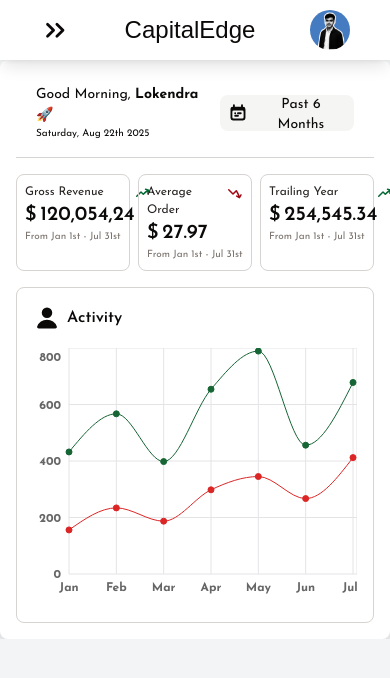
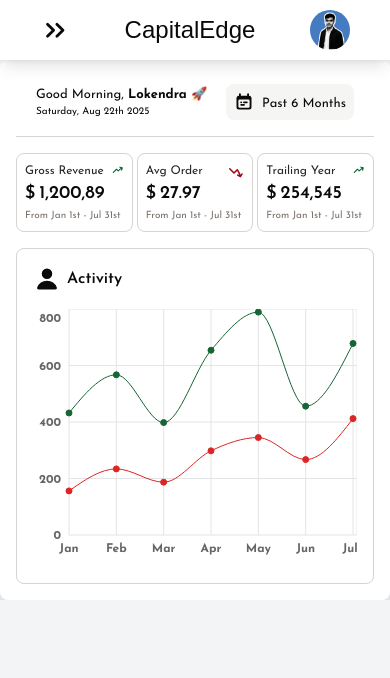
Before and after one commit to LokendraNath/Admin-Dashboard, a React (Vite) app: page / in a window 390 px wide. Shown: the top 678 px of the page. Built offline with nearby package versions, Linux system fonts and the light colour scheme; a web font is replaced by a local one.

Commit message:
fix minor overflow issue

```diff
--- a/src/features/Orders/Orders.tsx
+++ b/src/features/Orders/Orders.tsx
@@ -19,14 +19,13 @@
         </div>
       </div>
 
-      <div className="p-6">
-        <table className="w-full table-auto">
+      <div className="p-6 overflow-x-auto">
+        <table className="w-full table-auto ">
           <TableHead />
           <tbody>
             <TableRow
               orderId="#O1001"
               customer="John Doe"
-              date="Sep 9th"
               amount="$120.50"
               status="Completed"
               order={1}
@@ -34,7 +33,6 @@
             <TableRow
               orderId="#O1002"
               customer="Sarah Lee"
-              date="Sep 9th"
               amount="$75.20"
               status="Pending"
               order={2}
@@ -42,7 +40,6 @@
             <TableRow
               orderId="#O1003"
               customer="David Kim"
-              date="Sep 8th"
               amount="$40.00"
               status="Cancelled"
               order={3}
@@ -50,7 +47,6 @@
             <TableRow
               orderId="#O1004"
               customer="Alice Brown"
-              date="Sep 8th"
               amount="$210.00"
               status="Completed"
               order={4}
@@ -58,7 +54,6 @@
             <TableRow
               orderId="#O1005"
               customer="Michael Chen"
-              date="Sep 7th"
               amount="$99.99"
               status="Shipped"
               order={5}
@@ -76,7 +71,6 @@
       <tr className="text-sm font-semibold text-stone-600 border-b border-stone-200">
         <th className="text-start p-3">Order ID</th>
         <th className="text-start p-3">Customer</th>
-        <th className="text-start p-3">Date</th>
         <th className="text-start p-3">Amount</th>
         <th className="text-start p-3">Status</th>
         <th className="w-12"></th>
@@ -88,14 +82,12 @@
 const TableRow = ({
   orderId,
   customer,
-  date,
   amount,
   status,
   order,
 }: {
   orderId: string;
   customer: string;
-  date: string;
   amount: string;
   status: string;
   order: number;
@@ -124,7 +116,6 @@
         </a>
       </td>
       <td className="p-3 text-stone-700">{customer}</td>
-      <td className="p-3 text-stone-600">{date}</td>
       <td className="p-3 font-semibold text-stone-800">{amount}</td>
       <td className={`p-3 font-semibold ${statusColor}`}>{status}</td>
       <td className="w-12">
--- a/src/features/Users/Users.tsx
+++ b/src/features/Users/Users.tsx
@@ -26,7 +26,6 @@
             <TableRow
               userId="#U1001"
               name="John Doe"
-              email="john@example.com"
               role="Admin"
               status="Active"
               order={1}
@@ -34,7 +33,6 @@
             <TableRow
               userId="#U1002"
               name="Sarah Lee"
-              email="sarah@example.com"
               role="Manager"
               status="Inactive"
               order={2}
@@ -42,7 +40,6 @@
             <TableRow
               userId="#U1003"
               name="David Kim"
-              email="david@example.com"
               role="Staff"
               status="Active"
               order={3}
@@ -50,7 +47,6 @@
             <TableRow
               userId="#U1004"
               name="Alice Brown"
-              email="alice@example.com"
               role="Admin"
               status="Active"
               order={4}
@@ -58,7 +54,6 @@
             <TableRow
               userId="#U1005"
               name="Michael Chen"
-              email="michael@example.com"
               role="Staff"
               status="Inactive"
               order={5}
@@ -76,7 +71,6 @@
       <tr className="text-sm font-semibold text-stone-600 border-b border-stone-200">
         <th className="text-start p-3">User ID</th>
         <th className="text-start p-3">Name</th>
-        <th className="text-start p-3">Email</th>
         <th className="text-start p-3">Role</th>
         <th className="text-start p-3">Status</th>
         <th className="w-12"></th>
@@ -88,14 +82,12 @@
 const TableRow = ({
   userId,
   name,
-  email,
   role,
   status,
   order,
 }: {
   userId: string;
   name: string;
-  email: string;
   role: string;
   status: string;
   order: number;
@@ -117,7 +109,6 @@
         </a>
       </td>
       <td className="p-3 text-stone-700">{name}</td>
-      <td className="p-3 text-stone-600">{email}</td>
       <td className="p-3 font-semibold text-stone-800">{role}</td>
       <td className={`p-3 font-semibold ${statusColor}`}>{status}</td>
       <td className="w-12">
--- a/src/features/dashboard/components/Stats.tsx
+++ b/src/features/dashboard/components/Stats.tsx
@@ -6,16 +6,16 @@
 
 export const Stats = () => {
   return (
-    <div className="grid grid-cols-12 gap-2 md:gap-4">
+    <div className="grid grid-cols-12 gap-1 md:gap-4">
       <Cards
         title="Gross Revenue"
-        value="120,054,24"
+        value="1,200,89"
         pillText="2.754"
         treand="up"
         period="From Jan 1st - Jul 31st"
       />
       <Cards
-        title="Average Order"
+        title="Avg Order"
         value="27.97"
         pillText="1.02"
         treand="down"
@@ -23,7 +23,7 @@
       />
       <Cards
         title="Trailing Year"
-        value="254,545.34"
+        value="254,545"
         pillText="45.434"
         treand="up"
         period="From Jan 1st - Jul 31st"
@@ -48,20 +48,20 @@
           <h3 className="text-[12px] md:text-sm md:mb-2 text-stone-800">
             {title}
           </h3>
-          <p className="text-xl md:text-3xl font-semibold">
-            <span className="text-xl md:text-2xl mr-1">$</span>
+          <p className="text-lg md:text-3xl font-semibold">
+            <span className="text-lg md:text-2xl mr-1">$</span>
             {value}
           </p>
         </div>
         <span
-          className={`flex gap-2 md:border md:px-2 rounded-lg py-0.5 ${
+          className={`flex gap-1 md:border md:px-2 rounded-lg py-0.5 ${
             treand === "up"
               ? "md:bg-green-200 text-green-800"
               : "md:bg-red-100 text-red-800"
           }`}
         >
           {treand === "up" ? (
-            <ArrowTrendingUpIcon className="w-4" />
+            <ArrowTrendingUpIcon className="w-[12px] lg:w-4" />
           ) : (
             <ArrowTrendingDownIcon className="w-4" />
           )}
--- a/src/features/dashboard/components/Topbar.tsx
+++ b/src/features/dashboard/components/Topbar.tsx
@@ -5,7 +5,7 @@
   return (
     <div className="py-6 border-b border-stone-300 pb-4 mb-4 flex justify-between px-5 items-center">
       <div className="flex flex-col">
-        <span className="text-[14px] lg:text-[18px]">
+        <span className="text-[13px] lg:text-[18px]">
           Good Morning, <span className="font-bold">Lokendra</span> 🚀
         </span>
         <span className="text-[10px] lg:text-[14px]">
@@ -14,7 +14,7 @@
       </div>
       <button className="bg-stone-100 h-9 px-2 flex items-center rounded-lg space-x-2 cursor-pointer">
         <CalendarDateRangeIcon className="w-5 md:w-5" />
-        <p className="mt-1 text-sm md:text-lg">Past 6 Months</p>
+        <p className="mt-1 text-[13px] md:text-lg">Past 6 Months</p>
       </button>
     </div>
   );
```
